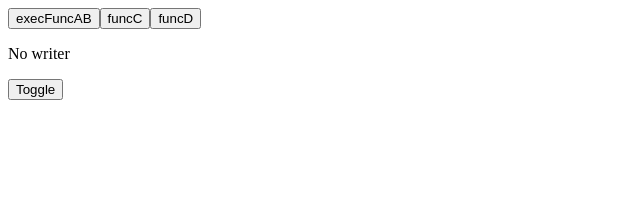
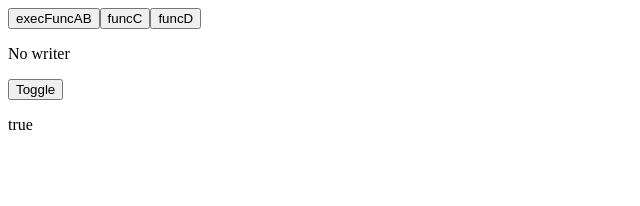
Before and after one commit to koyamal/pra_vue3, a Vue app in the folder vuePractive/: page / in a window 1280 px wide. Shown: the top 206 px of the page, without its empty margins (0-640 px from the left). Built offline with nearby package versions, Linux system fonts and the light colour scheme.

Commit message:
Use getAllDoc

```diff
--- a/vuePractive/src/components/atom/F.vue
+++ b/vuePractive/src/components/atom/F.vue
@@ -15,7 +15,7 @@
         } else {
           return 'false';
         }
-      }
+      },
     },
     methods: {
       funcA() {
@@ -68,4 +68,5 @@
     <p>{{ showMessage }}</p>
     <button @click="() => isWriter = !isWriter">Toggle</button>
   </div>
+  <p>{{ getAllDoc }}</p>
 </template>
```
